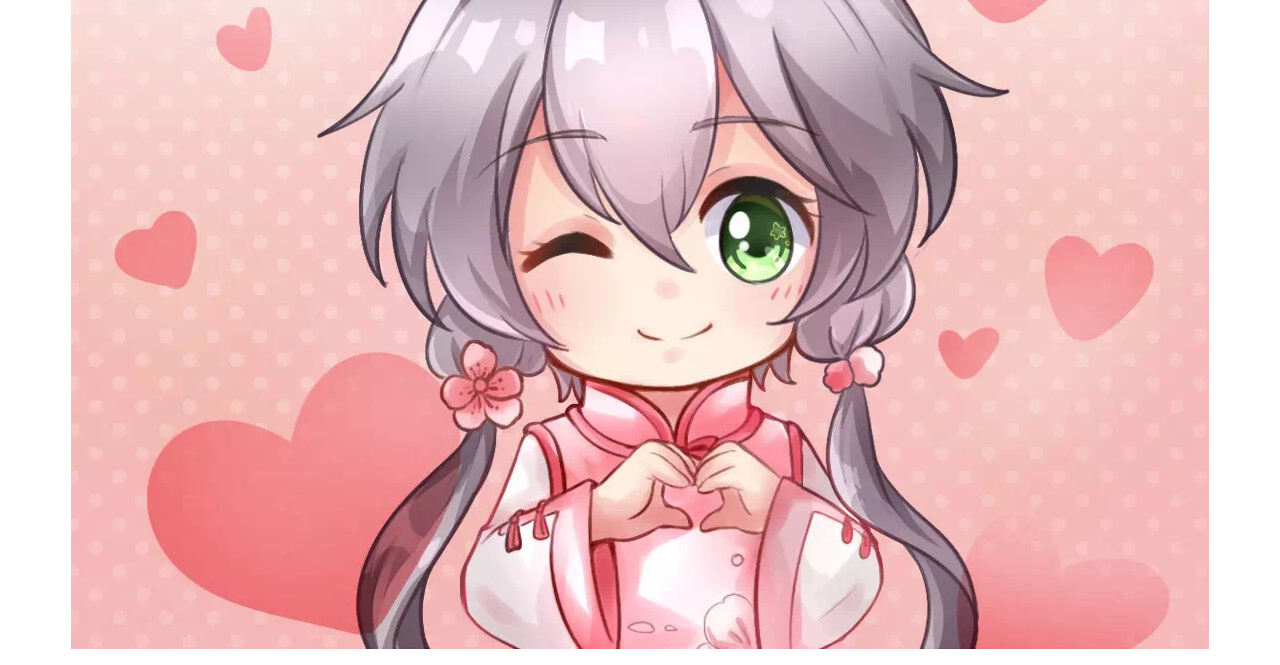
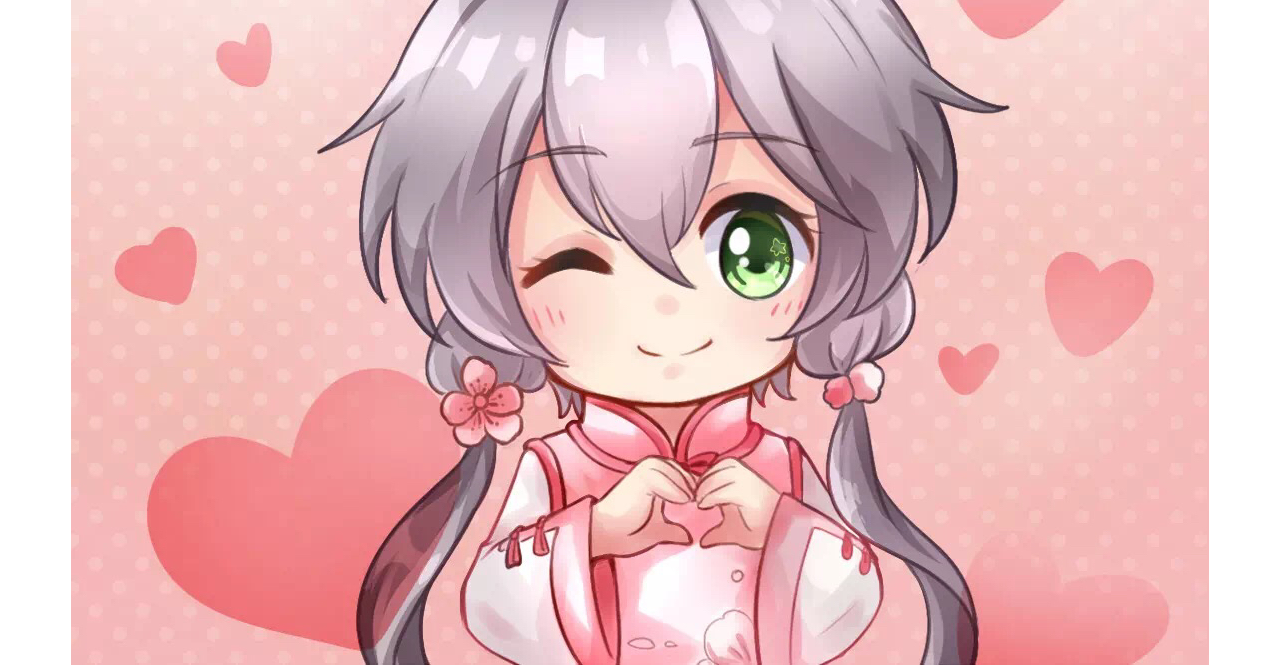
Before and after one commit to linkvivian/ZWL, a plain HTML site: page IU/index.html in a window 1280 px wide. Shown: the part 151-816 px from the top of the page. Drawn offline with Linux system fonts and the light colour scheme.

Commit message:
修改样式

```diff
--- a/IU/css/default.css
+++ b/IU/css/default.css
@@ -2,6 +2,7 @@ html {
   font-size: 16px;
 }
 body {
+  height: 100vh;
   background: #fff url('./lty.jpg') no-repeat fixed bottom;
   text-align: left
 }
```
Also changed, not shown: IU/index.html (+0 -1 lines).
